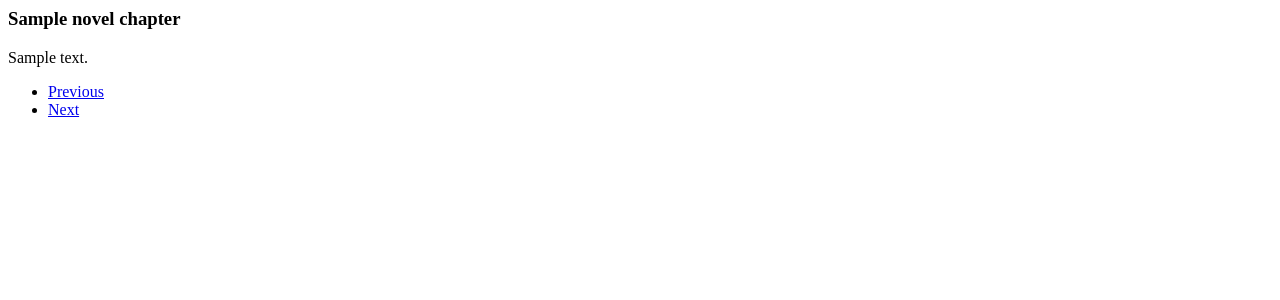
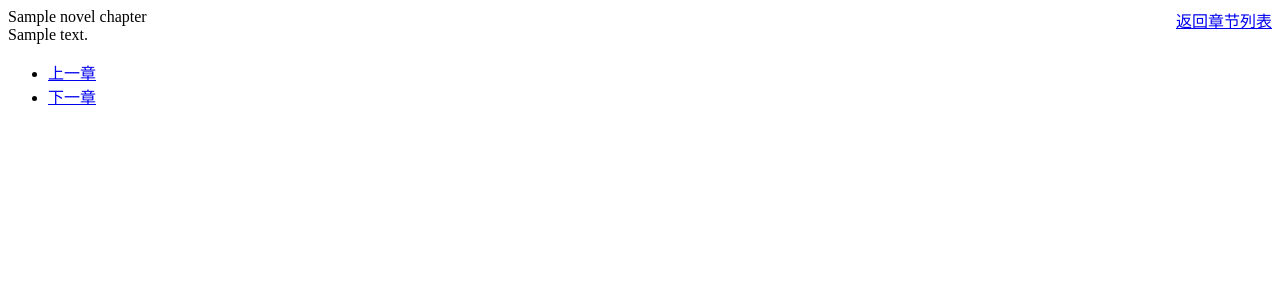
Before and after one commit to Cuishibing-Luoyafei/freeread, a Java web app: template src/main/webapp/WEB-INF/views/main/novel_chapter_content.jsp in a window 1280 px wide. Shown: the top 300 px of the page. Run offline with Tomcat 11, a stand-in JSP engine, Linux system fonts and the light colour scheme; the template is opened without the code that fills it: most values are stand-ins (such as "Sample title", 1, 10 or a date in 2020).

Commit message:
增加返回章节列表，排行榜可点击

```diff
--- a/src/main/java/cui/shibing/freeread/app/user/UserController.java
+++ b/src/main/java/cui/shibing/freeread/app/user/UserController.java
@@ -21,6 +21,7 @@ public class UserController {
     private static final String USER_REGISTER_FAIL_PAGE = "main/user/user_register_fail";
 
     private static final String USER_REGISTER_SUCCESS_PAGE = "main/user/user_register_success";
+
 
     @Autowired
     private UserService userService;
--- a/src/main/java/cui/shibing/freeread/service/UserService.java
+++ b/src/main/java/cui/shibing/freeread/service/UserService.java
@@ -40,5 +40,5 @@ public interface UserService {
     /**
      * 管理员用户权限
      */
-    int ADMIN_ROLE = 1<<2;
+    int ADMIN_ROLE = 1 << 2;
 }
--- a/src/main/webapp/WEB-INF/views/left/novel_ranking.jsp
+++ b/src/main/webapp/WEB-INF/views/left/novel_ranking.jsp
@@ -5,7 +5,9 @@
 	<div class="panel-body">
 		<ul class="list-group">
 			<c:forEach items="${pagePopularityNovels.getContent() }" var="novelHeads">
-				<li class="list-group-item">${novelHeads.novelName}</li>
+				<li class="list-group-item">
+					<a href="${pageContext.request.contextPath}/novelDetails?novelId=${novelHeads.novelId }">${novelHeads.novelName}</a>
+				</li>
 			</c:forEach>
 		</ul>
 	</div>
--- a/src/main/webapp/WEB-INF/views/main/novel_chapter_content.jsp
+++ b/src/main/webapp/WEB-INF/views/main/novel_chapter_content.jsp
@@ -1,6 +1,10 @@
 <div class="panel panel-default">
     <div class="panel-heading">
-        <h3 class="panel-title">${novelChapter.novelChapterName}</h3>
+        <div class="panel-title">
+            <label>${novelChapter.novelChapterName}</label>
+            <a style="float:right"
+               href="${pageContext.request.contextPath}/novelChapterList?novelId=${novelChapter.novelId }">返回章节列表</a>
+        </div>
     </div>
     <div class="panel-body">
         ${novelChapter.novelChapterContent}
@@ -9,10 +13,10 @@
 <div>
     <ul class="pager">
         <li>
-            <a href="${pageContext.request.contextPath}/novelChapter?novelId=${novelChapter.novelId}&chapterIndex=${novelChapter.novelChapterIndex-1}">Previous</a>
+            <a href="${pageContext.request.contextPath}/novelChapter?novelId=${novelChapter.novelId}&chapterIndex=${novelChapter.novelChapterIndex-1}">上一章</a>
         </li>
         <li>
-            <a href="${pageContext.request.contextPath}/novelChapter?novelId=${novelChapter.novelId}&chapterIndex=${novelChapter.novelChapterIndex+1}">Next</a>
+            <a href="${pageContext.request.contextPath}/novelChapter?novelId=${novelChapter.novelId}&chapterIndex=${novelChapter.novelChapterIndex+1}">下一章</a>
         </li>
     </ul>
 </div>
```
Also changed, not shown: src/main/webapp/WEB-INF/views/main/user/user_register_fail.jsp (+9 -1 lines), src/main/webapp/WEB-INF/views/main/user/user_register_success.jsp (+9 -1 lines).
